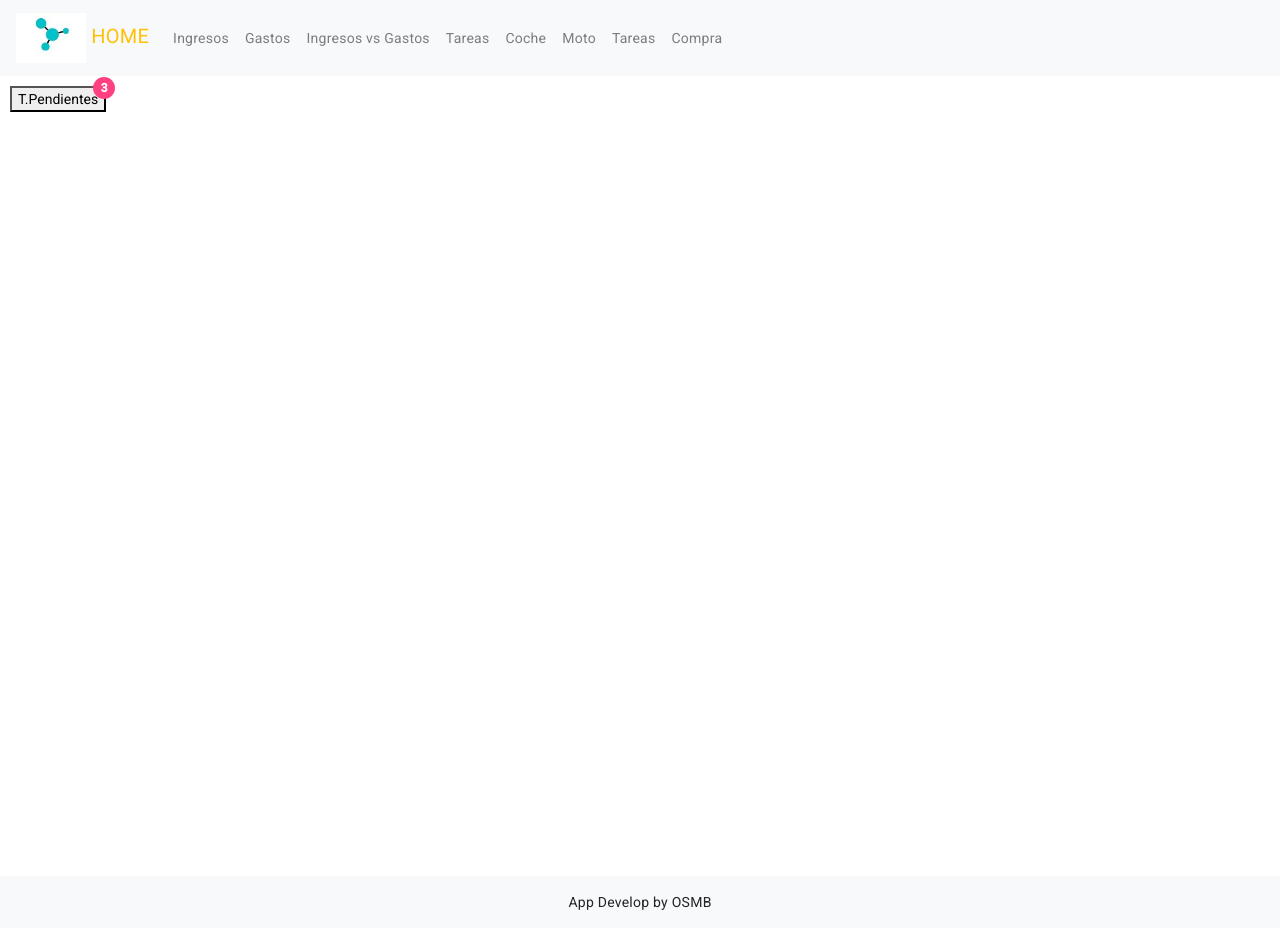
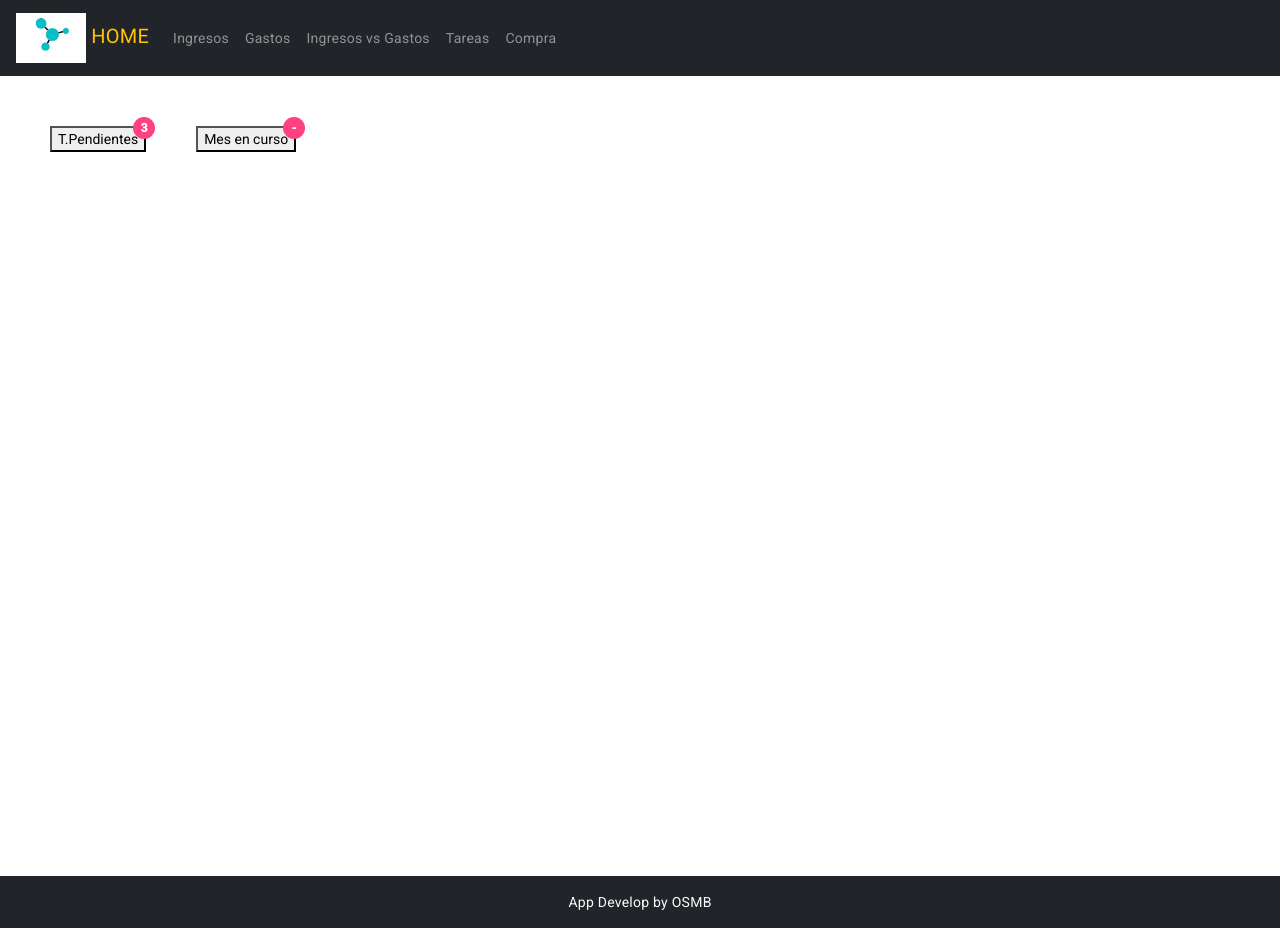
Before and after one commit to oscarsmbaquero/Angular-home, an Angular app: page / in a window 1280 px wide. Built offline with nearby package versions, Linux system fonts and the light colour scheme; what @angular/material-moment-adapter would draw is missing.

Commit message:
reset importes ok

```diff
--- a/src/app/app.component.css
+++ b/src/app/app.component.css
@@ -27,5 +27,9 @@
     background-position: center;
     flex: 1;
     min-height: 100vh;
-    padding: 10px;
+    padding: 50px;
+
   }
+  .button{
+    margin-right: 50px;
+  }
--- a/src/app/app.component.html
+++ b/src/app/app.component.html
@@ -1,6 +1,7 @@
 <app-header></app-header>
 <div class="bg-image">
     <button
+        class="button"
         mat-raised-button
         color="primary"
         matBadge="3"
@@ -9,6 +10,16 @@
       >
         T.Pendientes
       </button>
+      <button
+        mat-raised-button
+        color="warn"
+        matBadge="-"
+        matBadgePosition="after"
+        matMatBadgeSize="small"
+        matBadgeColor="accent"
+      >
+        Mes en curso
+      </button>
   <router-outlet></router-outlet>
 </div>
 <app-footer></app-footer>
--- a/src/app/core/components/footer/footer.component.html
+++ b/src/app/core/components/footer/footer.component.html
@@ -1,4 +1,4 @@
-<footer class="bg-light text-dark py-3 mt-auto">
+<footer class="bg-dark text-light py-3 mt-auto">
   <div class="container d-flex justify-content-center">
     <p class="mb-0">App Develop by OSMB</p>
   </div>
--- a/src/app/core/components/header/header.component.html
+++ b/src/app/core/components/header/header.component.html
@@ -1,4 +1,4 @@
-<nav class="navbar navbar-expand-md navbar-light bg-light">
+<nav class="navbar navbar-expand-md navbar-dark bg-dark">
   <a class="navbar-brand ms-3 me-auto" href="#">
     <img src="assets/logo.jpg" width="70" height="50" alt="" />&nbsp;<span
       class="text-warning"
@@ -31,15 +31,12 @@
       <li class="nav-item" routerLinkActive="active">
         <a class="nav-link" routerLink="/anadir">Tareas</a>
       </li>
-      <li class="nav-item" routerLinkActive="active">
+      <!-- <li class="nav-item" routerLinkActive="active">
         <a class="nav-link" routerLink="/anadir">Coche</a>
       </li>
       <li class="nav-item" routerLinkActive="active">
         <a class="nav-link" routerLink="/anadir">Moto</a>
-      </li>
-      <li class="nav-item" routerLinkActive="active">
-        <a class="nav-link" routerLink="/anadir">Tareas</a>
-      </li>
+      </li> -->
       <li class="nav-item" routerLinkActive="active">
         <a class="nav-link" routerLink="/anadir">Compra</a>
       </li>
--- a/src/app/pages/gastos/components/mostrar/mostrar.component.html
+++ b/src/app/pages/gastos/components/mostrar/mostrar.component.html
@@ -39,7 +39,7 @@
 <div class="button">
 
   <div *ngIf="suma; else nosuma">
-    <button mat-raised-button color="warn">{{ suma }} €</button>
+    <button mat-raised-button color="warn" (click)="resetSuma()">{{ suma }} €</button>
     <!-- <button (click)="sumaImportes()">{{ suma }}</button> -->
   </div>
   <ng-template #nosuma>
--- a/src/app/pages/gastos/components/mostrar/mostrar.component.ts
+++ b/src/app/pages/gastos/components/mostrar/mostrar.component.ts
@@ -39,6 +39,9 @@ sumaImportes(){
     console.log(suma,41)
   }
 this.suma = suma;
+}
 
+resetSuma(){
+  this.suma = 0;
 }
 }
```
